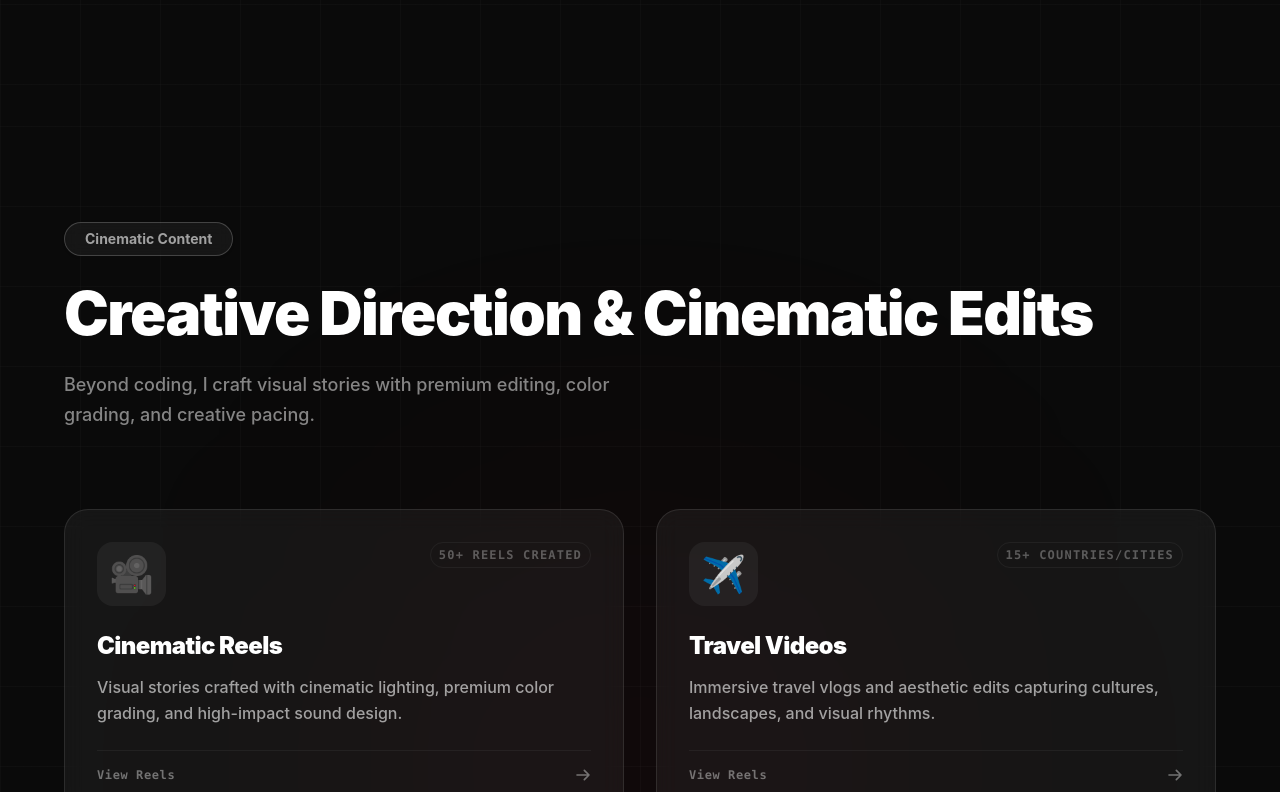
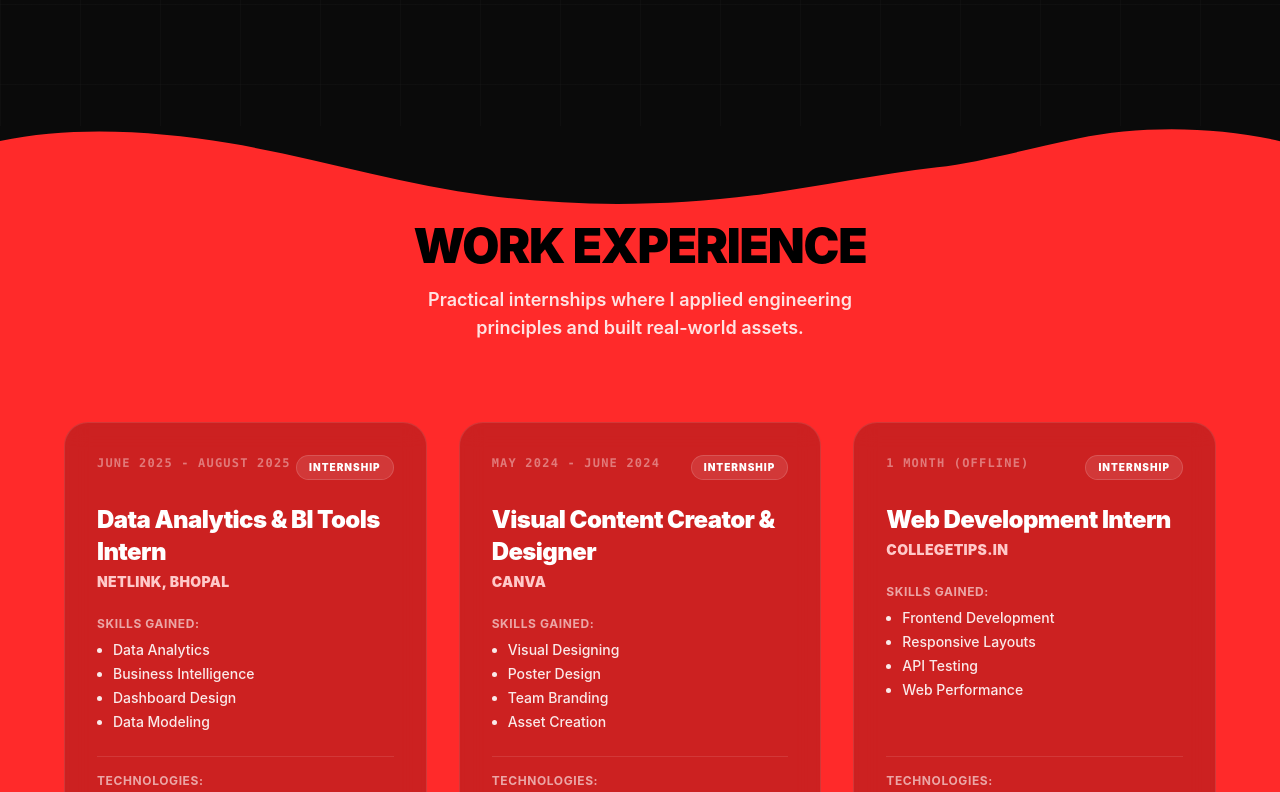
Before and after one commit to rtrashid3120/portfolio, a React (Vite) app: page / in a window 1280 px wide. Shown: the part 5948-6740 px from the top of the page. Built offline with nearby package versions, Linux system fonts and the light colour scheme; no server answers.

Commit message:
Remove cinematic content section

```diff
--- a/src/App.jsx
+++ b/src/App.jsx
@@ -6,7 +6,7 @@ import About from './components/About'
 import TechnicalSkills from './components/TechnicalSkills'
 import Services from './components/Services'
 import Projects from './components/Projects'
-import ContentCreator from './components/ContentCreator'
+
 import Internships from './components/Internships'
 import Leadership from './components/Leadership'
 import Certificates from './components/Certificates'
@@ -24,7 +24,7 @@ function App() {
       <TechnicalSkills />
       <Services />
       <Projects />
-      <ContentCreator />
+
       <Internships />
       <Leadership />
       <Certificates />
```
